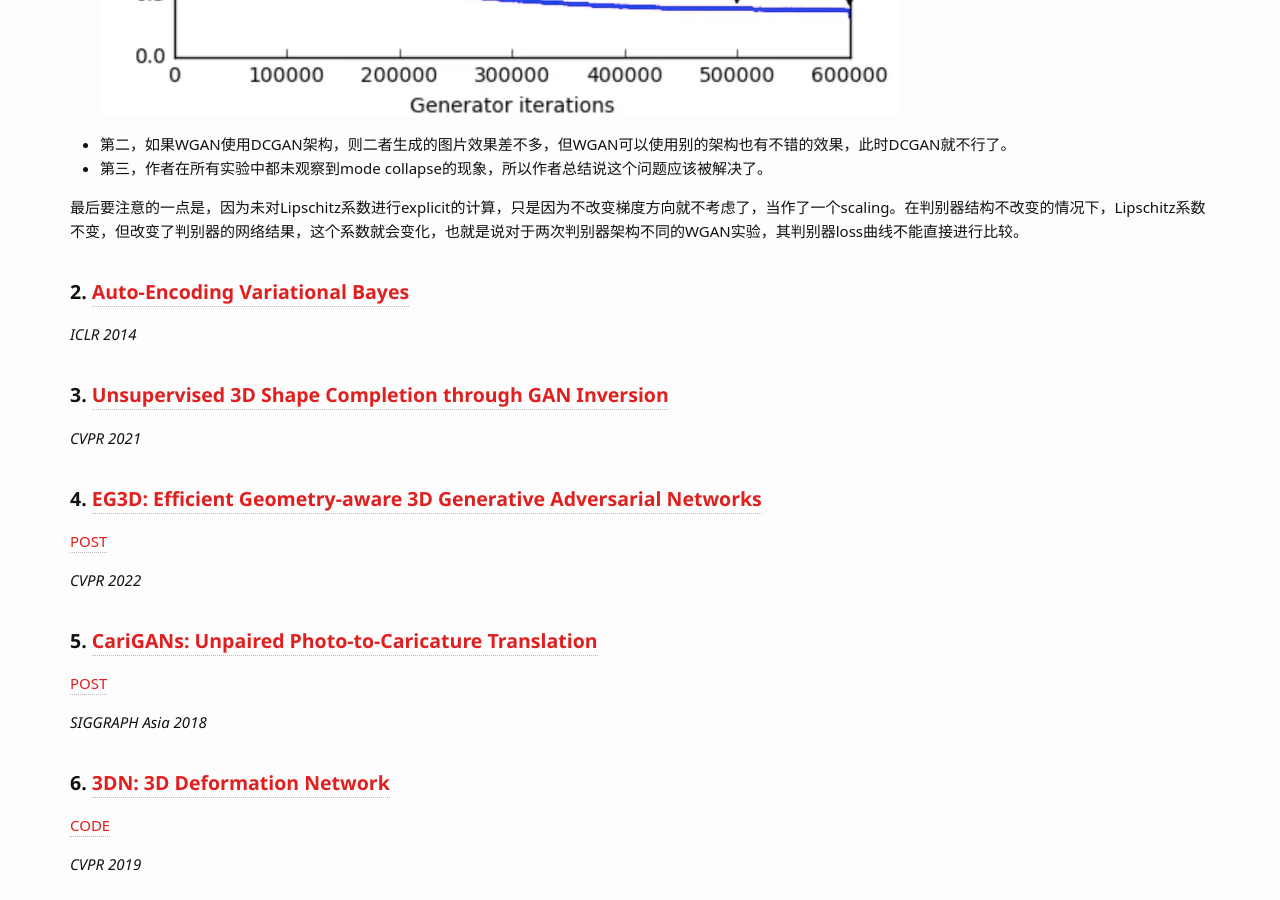
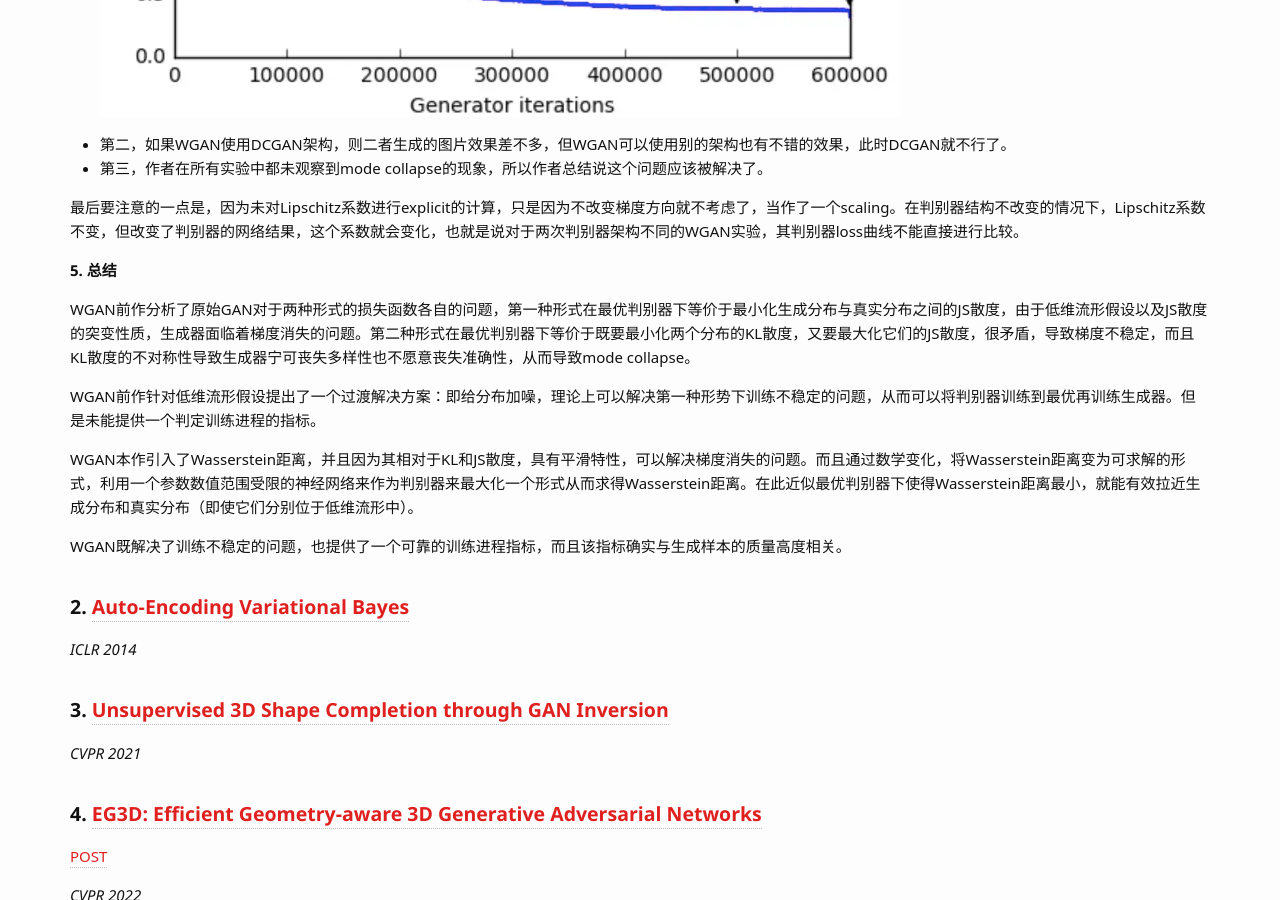
Before and after one commit to Wei-kang-Wang/tech-log, a Jekyll site: the page built from _posts/2022-01-01-Generative Models.md, in a window 1280 px wide and 900 px high, scrolled down 8403 px. Built offline with Jekyll 4.4.1, drawn with Linux system fonts in a browser that asks for light colours; some web fonts are replaced; formulas are drawn with MathJax 3.

Commit message:
Update 2022-01-01-Generative Models.md

```diff
--- a/_posts/2022-01-01-Generative Models.md
+++ b/_posts/2022-01-01-Generative Models.md
@@ -297,21 +297,15 @@ $$L = E_{x \sim p_r(x)} f_w(x) - E_{x \sim p_g(x)} f_w(x)$$关于$$w$$的最大
 最后要注意的一点是，因为未对Lipschitz系数进行explicit的计算，只是因为不改变梯度方向就不考虑了，当作了一个scaling。在判别器结构不改变的情况下，Lipschitz系数不变，但改变了判别器的网络结果，这个系数就会变化，也就是说对于两次判别器架构不同的WGAN实验，其判别器loss曲线不能直接进行比较。
 
 
+**5. 总结**
 
+WGAN前作分析了原始GAN对于两种形式的损失函数各自的问题，第一种形式在最优判别器下等价于最小化生成分布与真实分布之间的JS散度，由于低维流形假设以及JS散度的突变性质，生成器面临着梯度消失的问题。第二种形式在最优判别器下等价于既要最小化两个分布的KL散度，又要最大化它们的JS散度，很矛盾，导致梯度不稳定，而且KL散度的不对称性导致生成器宁可丧失多样性也不愿意丧失准确性，从而导致mode collapse。
 
+WGAN前作针对低维流形假设提出了一个过渡解决方案：即给分布加噪，理论上可以解决第一种形势下训练不稳定的问题，从而可以将判别器训练到最优再训练生成器。但是未能提供一个判定训练进程的指标。
 
+WGAN本作引入了Wasserstein距离，并且因为其相对于KL和JS散度，具有平滑特性，可以解决梯度消失的问题。而且通过数学变化，将Wasserstein距离变为可求解的形式，利用一个参数数值范围受限的神经网络来作为判别器来最大化一个形式从而求得Wasserstein距离。在此近似最优判别器下使得Wasserstein距离最小，就能有效拉近生成分布和真实分布（即使它们分别位于低维流形中）。
 
-
-
-
-
-
-
-
-
-
-
-
+WGAN既解决了训练不稳定的问题，也提供了一个可靠的训练进程指标，而且该指标确实与生成样本的质量高度相关。
 
 
 
```
